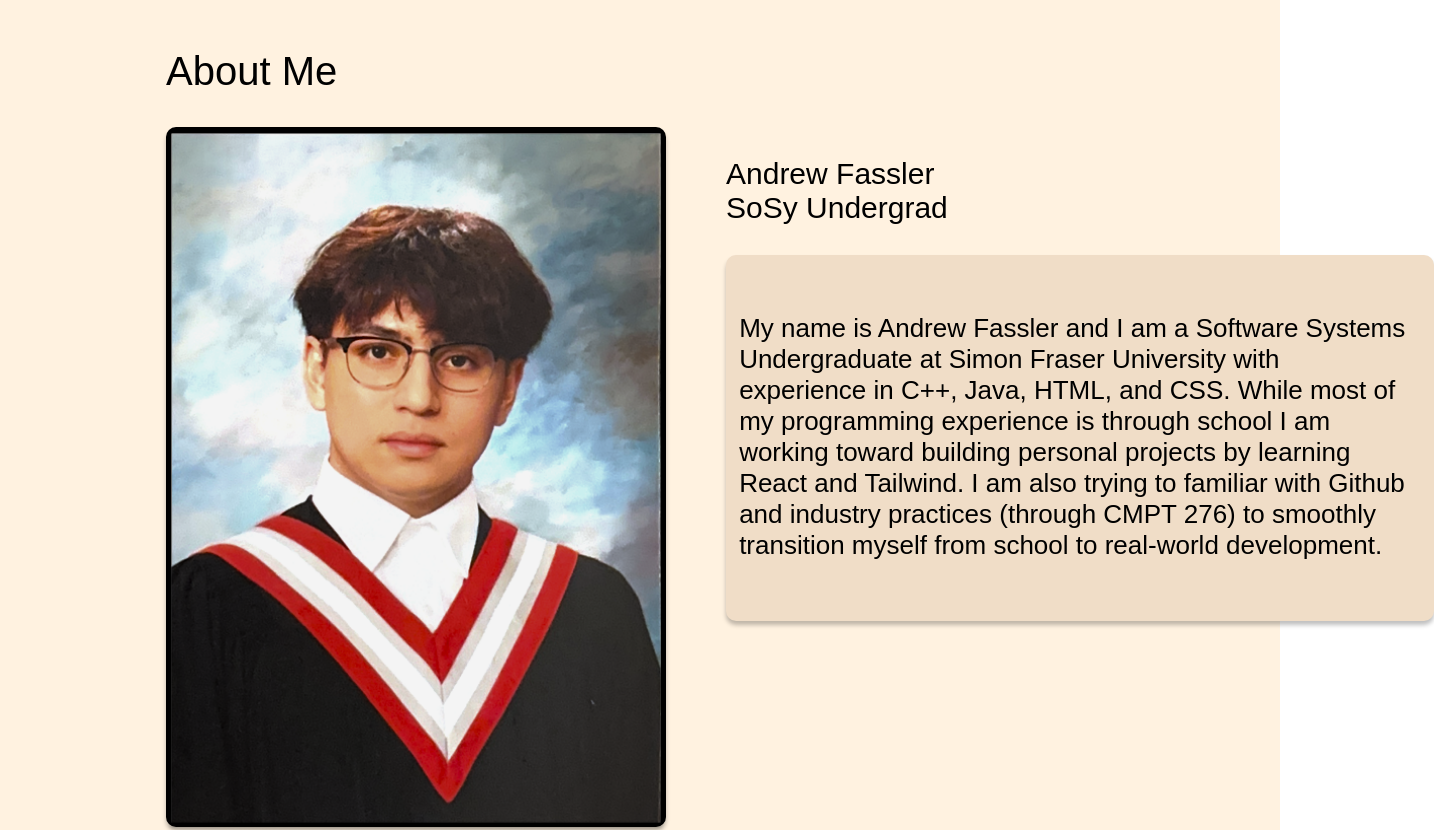
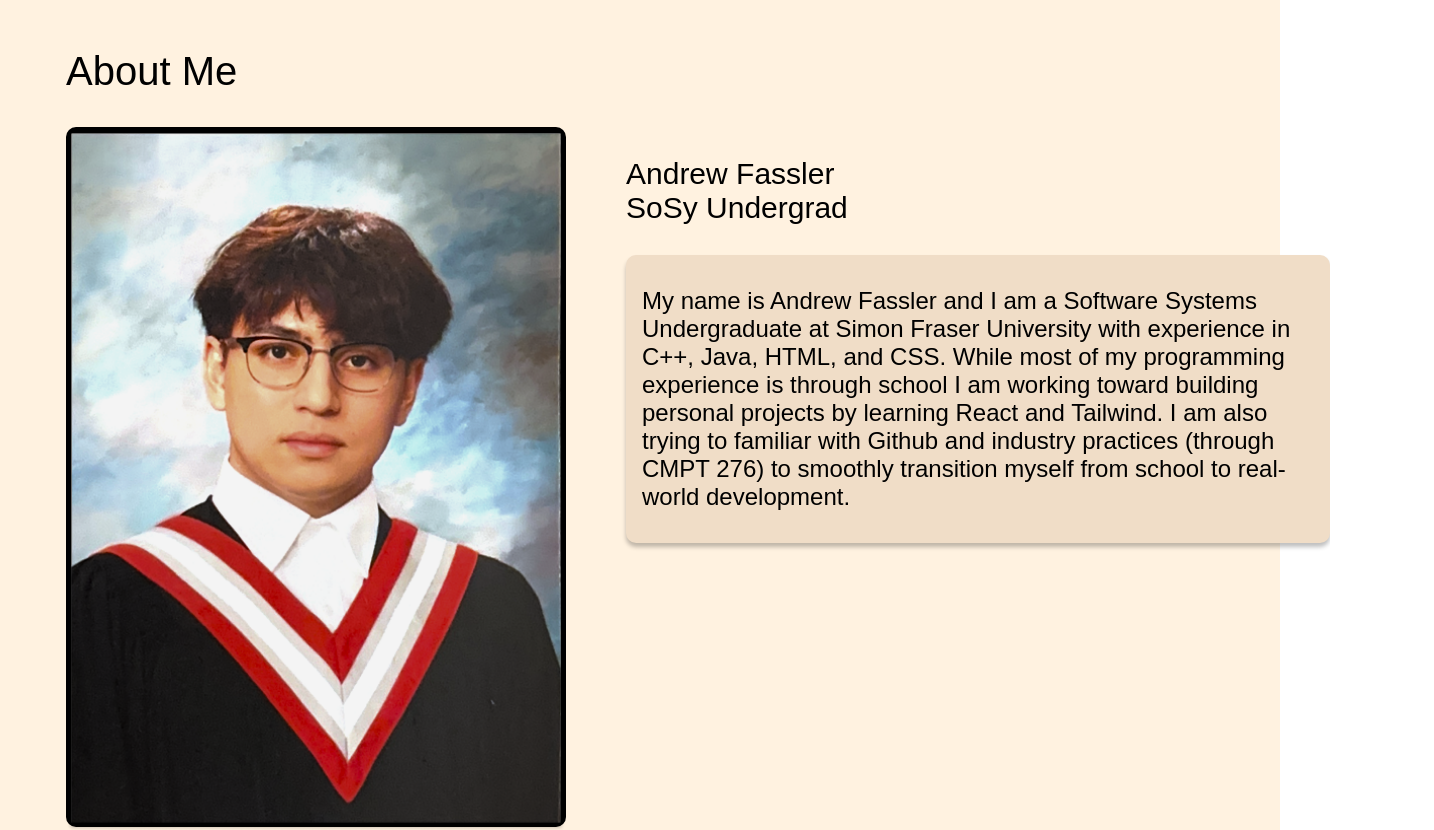
Before and after one commit to andrewf52/andrewf52.github.io, a React (Vite) app in the folder personal-portfolio/: page / in a window 1280 px wide. Shown: the top 830 px of the page, 1434 px wide, since content can reach past the window. Built offline with nearby package versions, Linux system fonts and the light colour scheme.

Commit message:
Layout now looks better for laptops or medium-sized monitors as opposed to my large one

```diff
--- a/personal-portfolio/src/App.css
+++ b/personal-portfolio/src/App.css
@@ -1,7 +1,7 @@
 .app-container{
-  max-width: 1200px;
+  max-width: 1000px;
   margin: 0 auto; /* centers horizontally */
-  width:75%;
+  width:90%;
 }
 
 body {
@@ -36,9 +36,8 @@ body {
   background: #F0DDC7;
   box-shadow: 0px 4px 4px 0px rgba(0, 0, 0, 0.25);
   width: 100%;
-  height: 50%;
   flex-shrink: 0;
-  padding-top:1rem;
+  padding: 0.5em;
 }
 
 .about-text{
@@ -47,21 +46,18 @@ body {
   font-style: normal;
   font-weight: 300;
   line-height: normal;
-  width: 672.965px;
-  height: 388.536px;
-  flex-shrink: 0;
-  margin-top:41.46px;
-  margin-left:13.14px;
-  margin-right:21.9px;
+  width: 28em;
+  height: auto;               /* was 388.536px */
+  margin-left: auto;          /* CHANGED: center */
+  margin-right: auto;         /* CHANGED: center */
+  font-size:150%;
 }
 
 .andrew-box{
   border-radius: 10px;
   background: black;
-  box-shadow: 0px 4px 4px 0px rgba(0, 0, 0, 0.25);
   width: 500px;
   height: 700px;
-  flex-shrink: 0;
   display: flex;
   align-items: center;   /* vertically center image */
   justify-content: center; /* horizontally center image */
@@ -70,16 +66,13 @@ body {
 .about-image{
   width: 100%;
   height: 100%;
-  flex-shrink: 0;
-  aspect-ratio: 97/136;
   padding-top:10px;
 }
+
 .about-content{
   display: grid;
   grid-template-columns: 1fr 1fr ;
   gap: 20px;
-  max-width: 100%;
-
 
 }
 .right-side{
```
